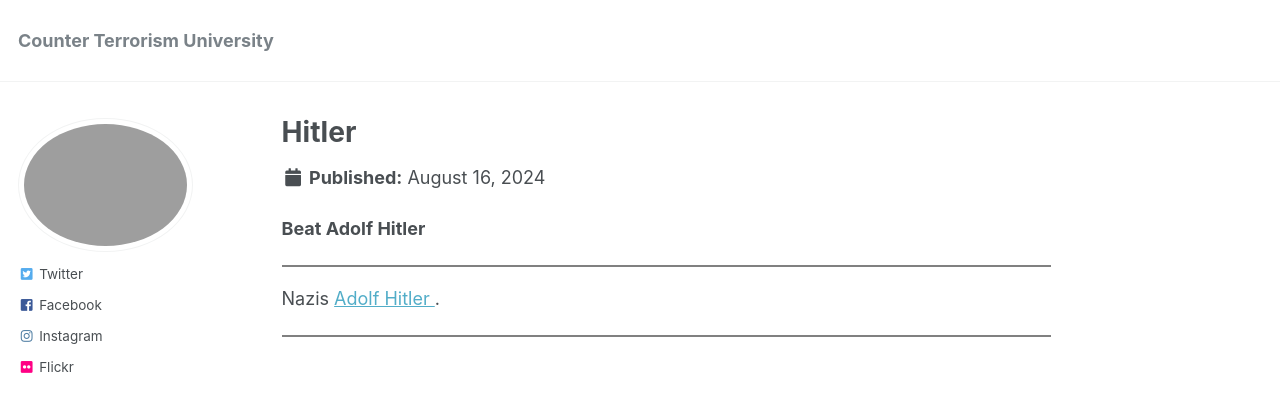
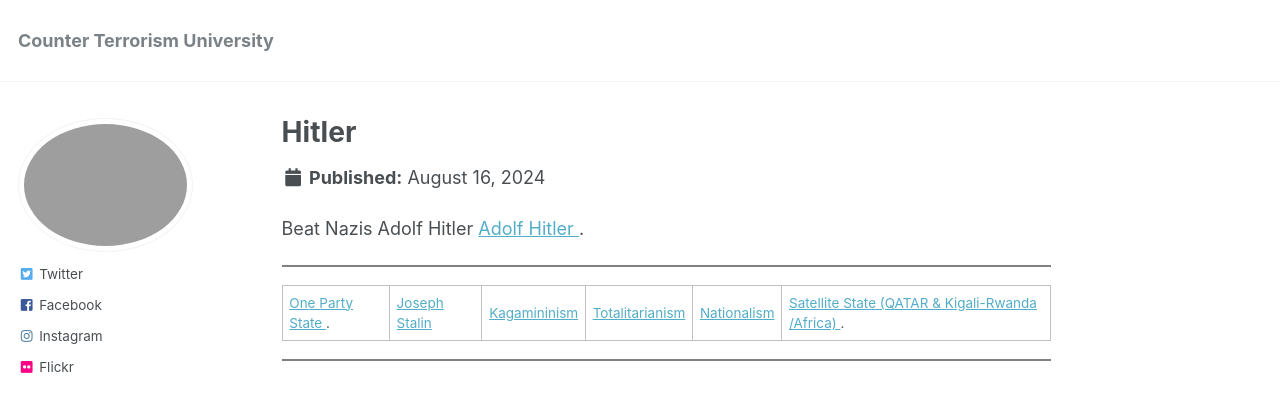
Before and after one commit to phdcsseiden/phdcsseiden.github.io, a Jekyll site: the page built from _pages/Hitler.md, in a window 1280 px wide. Shown: the top 412 px of the page. Built offline with Jekyll 4.4.1, drawn with Linux system fonts in a browser that asks for light colours.

Commit message:
Update Hitler.md

```diff
--- a/_pages/Hitler.md
+++ b/_pages/Hitler.md
@@ -7,13 +7,15 @@ modified: 2024-08-16
 
 
 
-<b> Beat Adolf Hitler </b>
+
+
+Beat Nazis Adolf Hitler <a href=" https://en.wikipedia.org/wiki/Nazi_Germany "> Adolf Hitler  </a> .
 
 
 <hr style="height:2px;border-width:0;color:gray;background-color:gray">
 
 
-Nazis <a href=" https://en.wikipedia.org/wiki/Nazi_Germany "> Adolf Hitler  </a> .
+<a href=" https://en.wikipedia.org/wiki/One-party_state "> One Party State </a> . | <a href=" https://en.wikipedia.org/wiki/Joseph_Stalin "> Joseph Stalin </a> | <a href=" https://en.wikipedia.org/wiki/Leninism "> Kagamininism </a>  | <a href=" https://phdcsseiden.github.io/Totalitarianism/ "> Totalitarianism </a> | <a href=" https://en.wikipedia.org/wiki/Nationalism "> Nationalism </a> | <a href=" https://en.wikipedia.org/wiki/Satellite_state#Post-World_War_II "> Satellite State (QATAR & Kigali-Rwanda /Africa) </a> .
 
 
 <hr style="height:2px;border-width:0;color:gray;background-color:gray">
```
